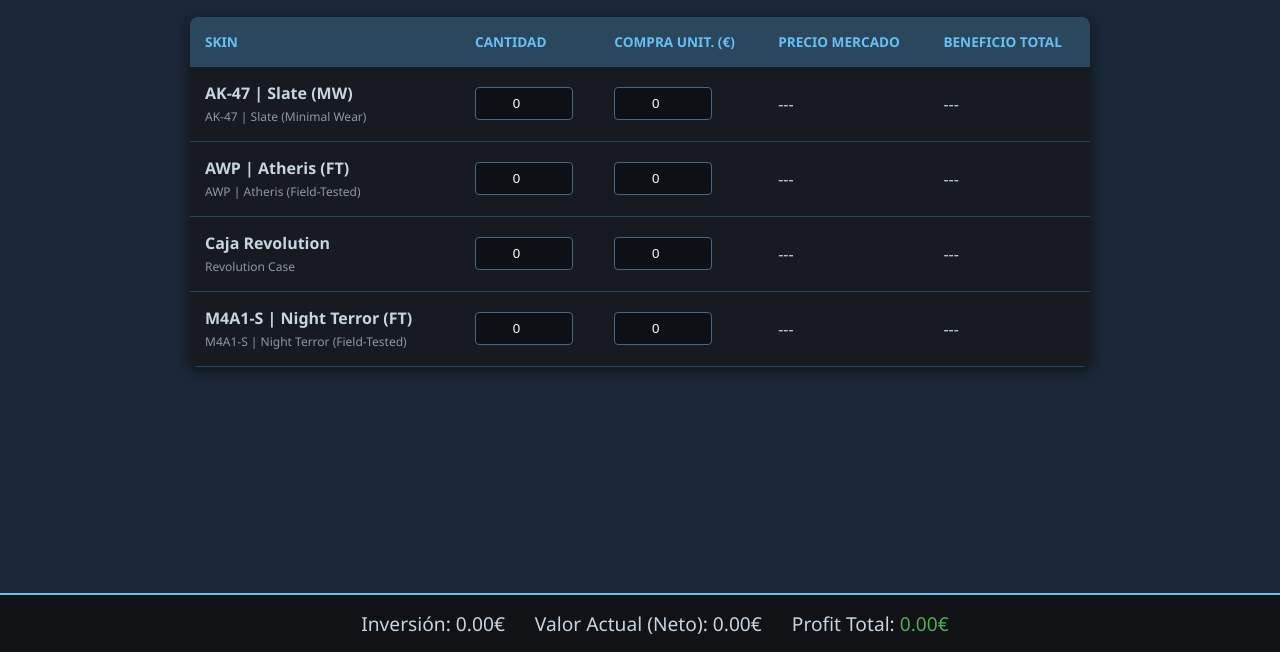
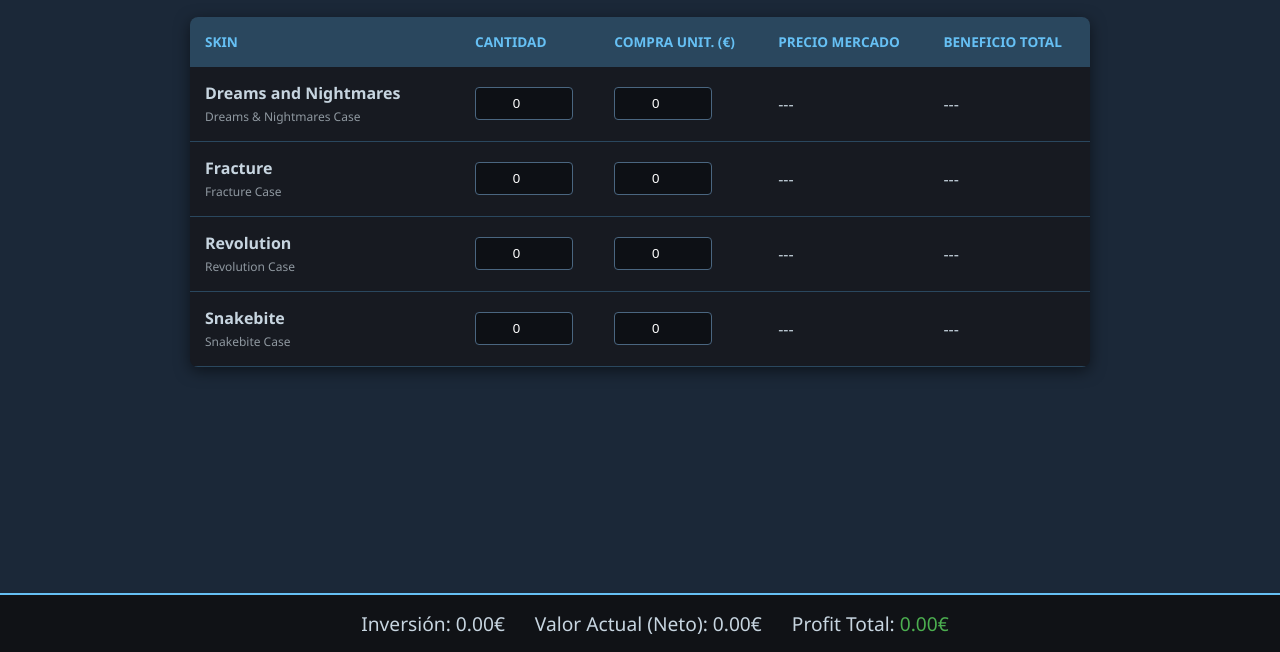
Before and after one commit to maxstroi222-collab/calculadora2, a plain HTML site: page calculadora/index.html in a window 1280 px wide. Shown: the part 148-800 px from the top of the page. Drawn offline with Linux system fonts and the light colour scheme.

Commit message:
Update index.html

```diff
--- a/calculadora/index.html
+++ b/calculadora/index.html
@@ -123,10 +123,10 @@
     // --- 1. CONFIGURACIÓN: AÑADE AQUÍ TUS SKINS ---
     // Debes poner el nombre exacto de mercado (Market Hash Name)
     const misSkins = [
-        { nombre: "AK-47 | Slate (MW)", hash: "AK-47 | Slate (Minimal Wear)" },
-        { nombre: "AWP | Atheris (FT)", hash: "AWP | Atheris (Field-Tested)" },
-        { nombre: "Caja Revolution", hash: "Revolution Case" },
-        { nombre: "M4A1-S | Night Terror (FT)", hash: "M4A1-S | Night Terror (Field-Tested)" }
+        { nombre: "Dreams and Nightmares", hash: "Dreams & Nightmares Case" },
+        { nombre: "Fracture", hash: "Fracture Case" },
+        { nombre: "Revolution", hash: "Revolution Case" },
+        { nombre: "Snakebite", hash: "Snakebite Case" }
     ];
 
     // Cargar datos guardados al iniciar
```
